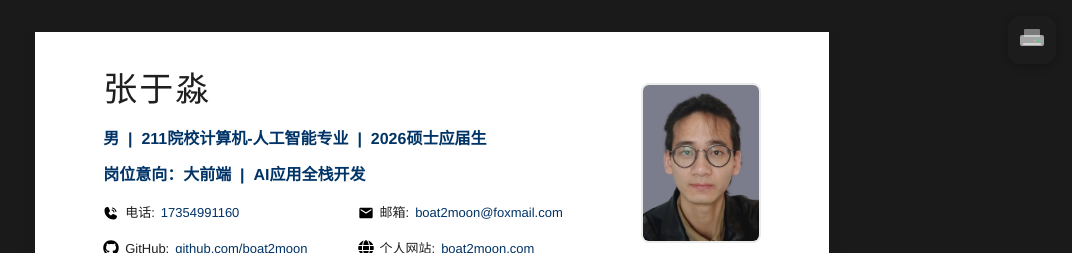
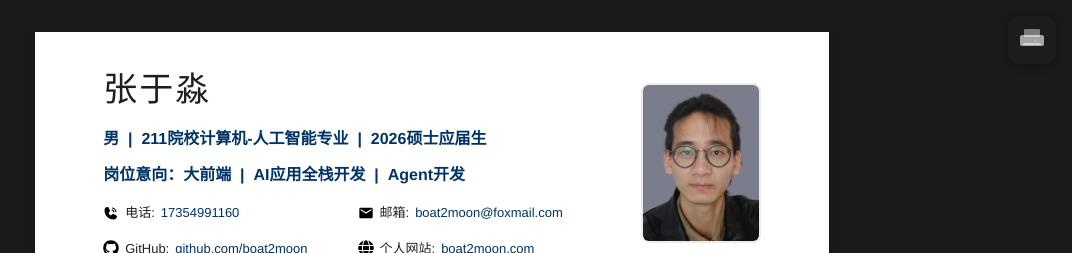
Before and after one commit to boat2moon/boat2moon, a Next.js app: page /resume in a window 1280 px wide. Shown: the top 253 px of the page, without its empty margins (208-1280 px from the left). Built offline with nearby package versions, Linux system fonts and the light colour scheme.

Commit message:
chore: add Agent开发 to job intention

```diff
--- a/src/app/resume/page.tsx
+++ b/src/app/resume/page.tsx
@@ -19,10 +19,11 @@ import ResumeClient from "./ResumeClient";
 export const metadata: Metadata = {
   title: "个人简历 - 张于淼",
   description:
-    "张于淼的个人简历。211院校计算机-人工智能专业硕士应届生，岗位意向：大前端 / AI应用全栈开发。擅长 TypeScript 全栈、React/Next.js、AI 大模型应用开发。",
+    "张于淼的个人简历。211院校计算机-人工智能专业硕士应届生，岗位意向：大前端 / AI应用全栈开发 / Agent开发。擅长 TypeScript 全栈、React/Next.js、AI 大模型应用开发。",
   openGraph: {
     title: "个人简历 - 张于淼 | boat2moon",
-    description: "211院校计算机-人工智能专业硕士应届生，岗位意向：大前端 / AI应用全栈开发。",
+    description:
+      "211院校计算机-人工智能专业硕士应届生，岗位意向：大前端 / AI应用全栈开发 / Agent开发",
     url: "https://www.boat2moon.com/resume",
     images: [
       {
@@ -50,7 +51,9 @@ export default function ResumePageWrapper() {
           <div className={styles.tagline}>
             男 &nbsp;|&nbsp; 211院校计算机-人工智能专业 &nbsp;|&nbsp; 2026硕士应届生
           </div>
-          <div className={styles.tagline}>岗位意向：大前端 &nbsp;|&nbsp; AI应用全栈开发</div>
+          <div className={styles.tagline}>
+            岗位意向：大前端 &nbsp;|&nbsp; AI应用全栈开发 &nbsp;|&nbsp; Agent开发
+          </div>
           {/* <p className={styles.summary}>
                 <strong>简历摘要：</strong>
                 AI复合型程序员，熟悉JS/TS前后端开发生态，实现A/B/C端业务闭环，了解项目工程化及CI/CD流程，并具有一定交叉行业AI算法和应用调优经验，热衷于AI大模型应用全栈开发。
```
